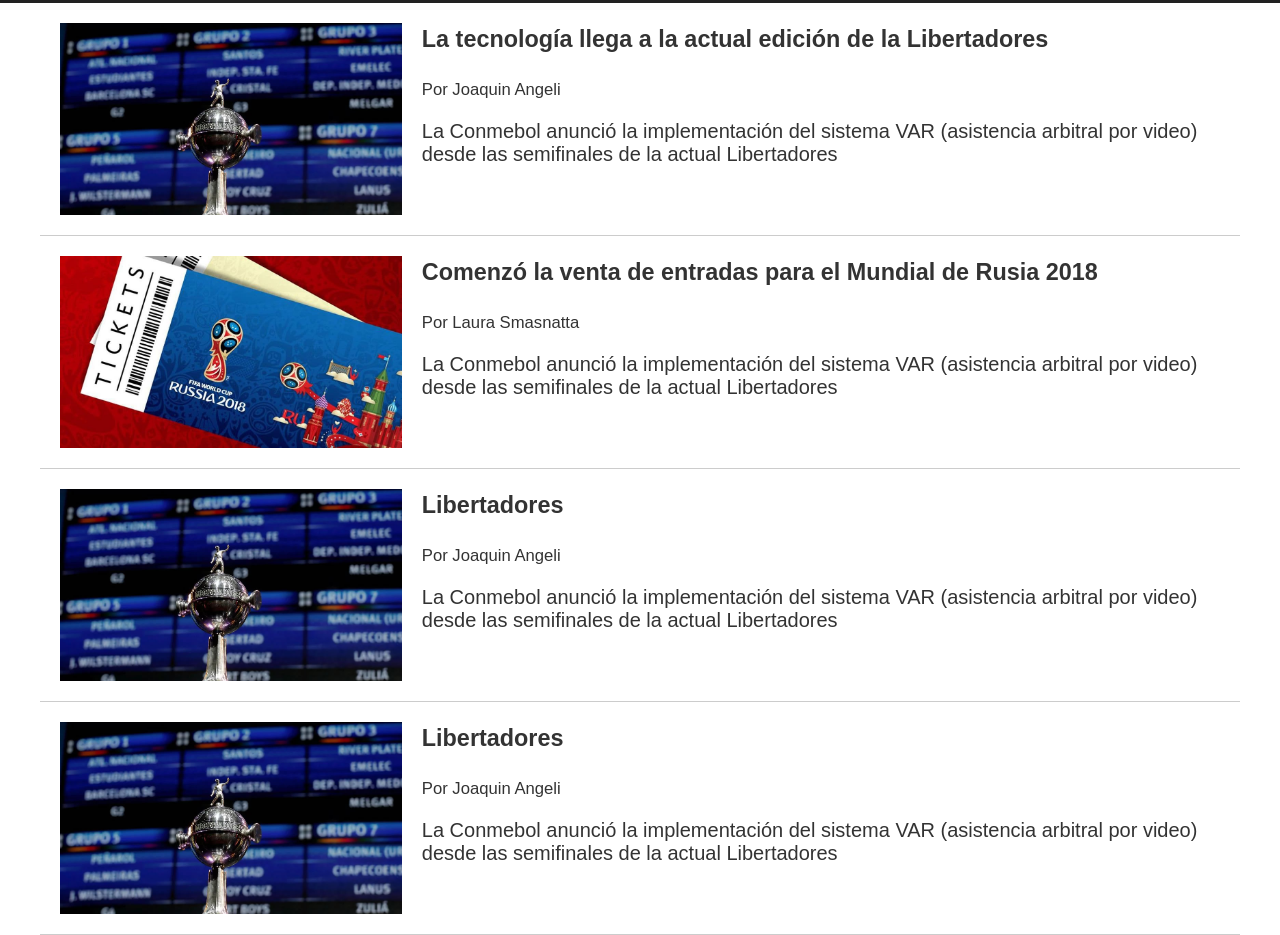
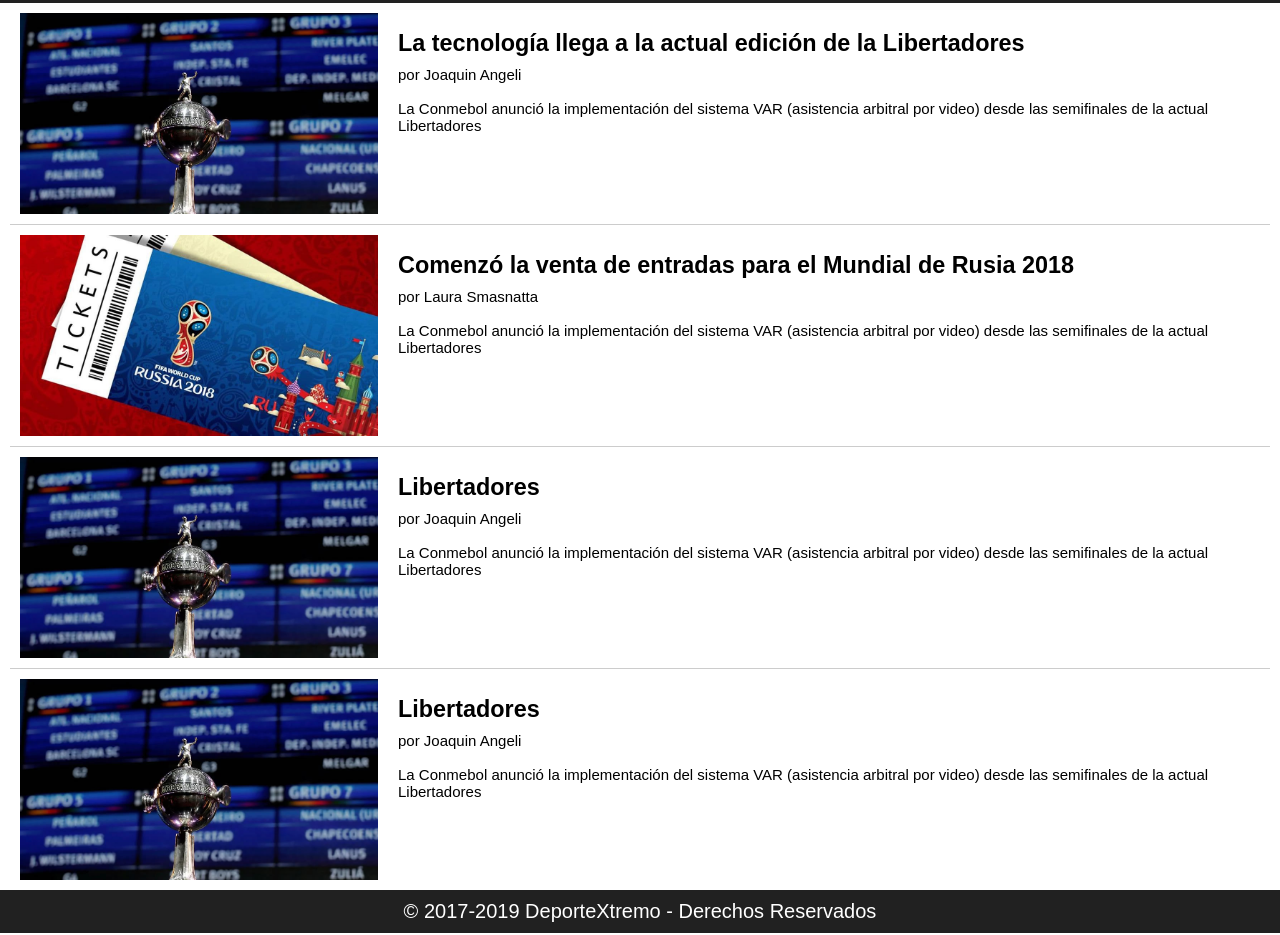
Before and after one commit to ahuespi/primer-repo, a plain HTML site: page index.html in a window 1280 px wide. Shown: the part 918-1853 px from the top of the page. Drawn offline with Linux system fonts and the light colour scheme.

Commit message:
Maquetado de Noticias y Footer

```diff
--- a/css/style.css
+++ b/css/style.css
@@ -15,8 +15,10 @@
 a:hover {
     color: #FFFFFF;
 }
+#top, #content figure figcaption, #copyright {
+    background-color: #212121;
+}
 #top {
-    background-color: #212121;
     display: flex;
     flex-direction: row;
     align-items: center; /* Eje X*/
@@ -71,7 +73,6 @@
     margin: 0;
 }
 #content figure figcaption {
-    background-color: #212121;
     padding: 10px;
 }
 #content figure figcaption h2 {
@@ -86,9 +87,35 @@
 .noticia {
     border-bottom: 1px solid #CCCCCC;
     display: flex;
-    margin: 0 40px;
+    margin: 0 10px;
+    padding: 10px 0;
+    color: #000000;
+}
+.noticia-img, .noticia-text {
+    padding: 0 10px;
+    box-sizing: border-box;
 }
 .noticia-img {
-    width: 500px;
-    padding: 20px;
+    width: 30%;
 }
+.noticia-text {
+    width: 70%;
+}
+.noticia-text h3 {
+    margin: 17px 0 5px 0;
+}
+.noticia-text small {
+    font-size: 15px;
+}
+.noticia-text p {
+    font-size: 15px;
+}
+#ultimasNoticias .noticia:last-child {
+    border: none;
+}
+#copyright p {
+    margin: 0;
+    padding: 10px;
+    color: #ffffff;
+    text-align: center;
+}
--- a/index.html
+++ b/index.html
@@ -37,45 +37,50 @@
         </section>
         <!-- Ultimas noticias -->
         <section id="ultimasNoticias">
+
             <article class="noticia">
                 <div class="noticia-img">
                     <img src="img/sorteo-libertadores.jpg" alt="sorteo-libertadores">
                 </div>
                 <div class="noticia-text">
                     <h3>La tecnología llega a la actual edición de la Libertadores</h3>
-                    <small>Por Joaquin Angeli</small>
+                    <small>por Joaquin Angeli</small>
                     <p>La Conmebol anunció la implementación del sistema VAR (asistencia arbitral por video) desde las semifinales de la actual Libertadores</p>
                 </div>
             </article>
+
             <article class="noticia">
                 <div class="noticia-img">
                     <img src="img/tickets-rusia-mundial.jpg" alt="sorteo-libertadores">
                 </div>
                 <div class="noticia-text">
                     <h3>Comenzó la venta de entradas para el Mundial de Rusia 2018</h3>
-                    <small>Por Laura Smasnatta</small>
+                    <small>por Laura Smasnatta</small>
                     <p>La Conmebol anunció la implementación del sistema VAR (asistencia arbitral por video) desde las semifinales de la actual Libertadores</p>
                 </div>
             </article>
+
             <article class="noticia">
                 <div class="noticia-img">
                     <img src="img/sorteo-libertadores.jpg" alt="sorteo-libertadores">
                 </div>
                 <div class="noticia-text">
                     <h3>Libertadores</h3>
-                    <small>Por Joaquin Angeli</small>
+                    <small>por Joaquin Angeli</small>
                     <p>La Conmebol anunció la implementación del sistema VAR (asistencia arbitral por video) desde las semifinales de la actual Libertadores</p>
                 </div>
             </article>
+
             <article class="noticia">
                 <div class="noticia-img">
                     <img src="img/sorteo-libertadores.jpg" alt="sorteo-libertadores">
                 </div>
                 <div class="noticia-text">
                     <h3>Libertadores</h3>
-                    <small>Por Joaquin Angeli</small>
+                    <small>por Joaquin Angeli</small>
                     <p>La Conmebol anunció la implementación del sistema VAR (asistencia arbitral por video) desde las semifinales de la actual Libertadores</p>
                 </div>
+
             </article>
         </section>
 
@@ -83,7 +88,7 @@
 
     <!-- Footer -->
     <footer id="copyright">
-
+        <p> &copy; 2017-2019 DeporteXtremo - Derechos Reservados  </p>
     </footer>
 </body>
 </html>
```
